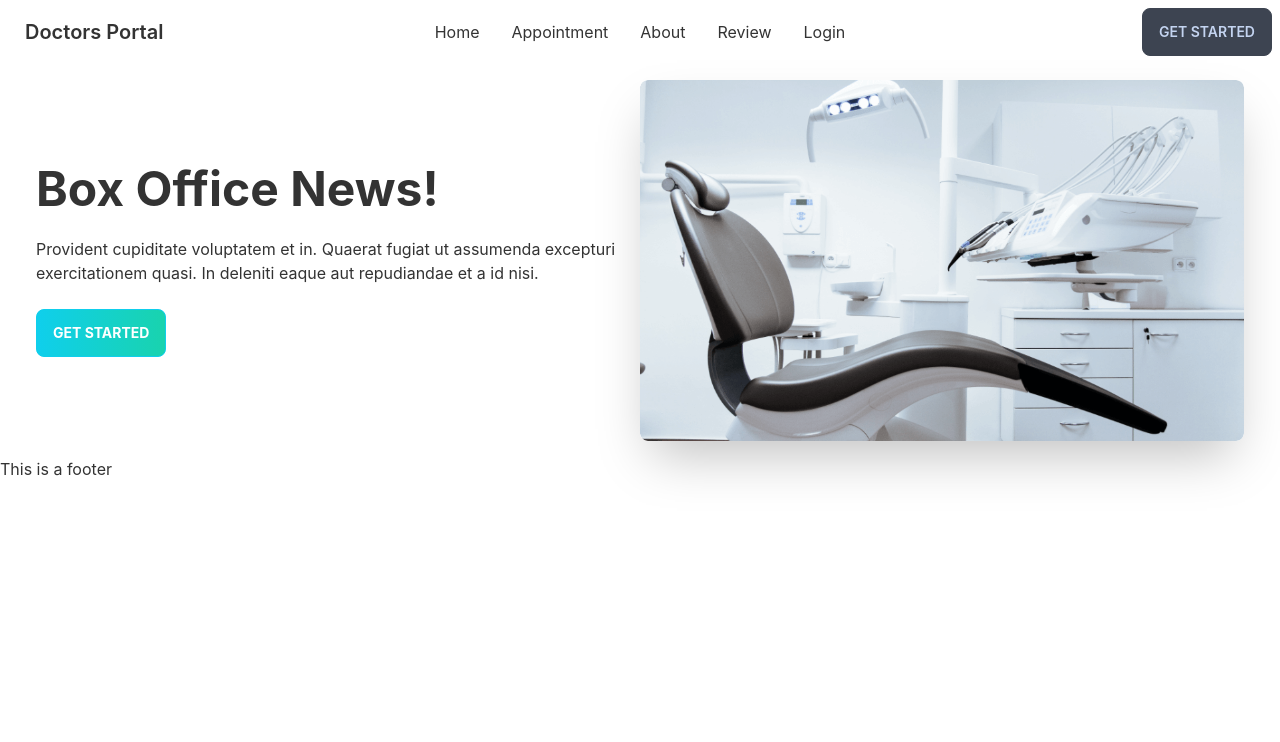
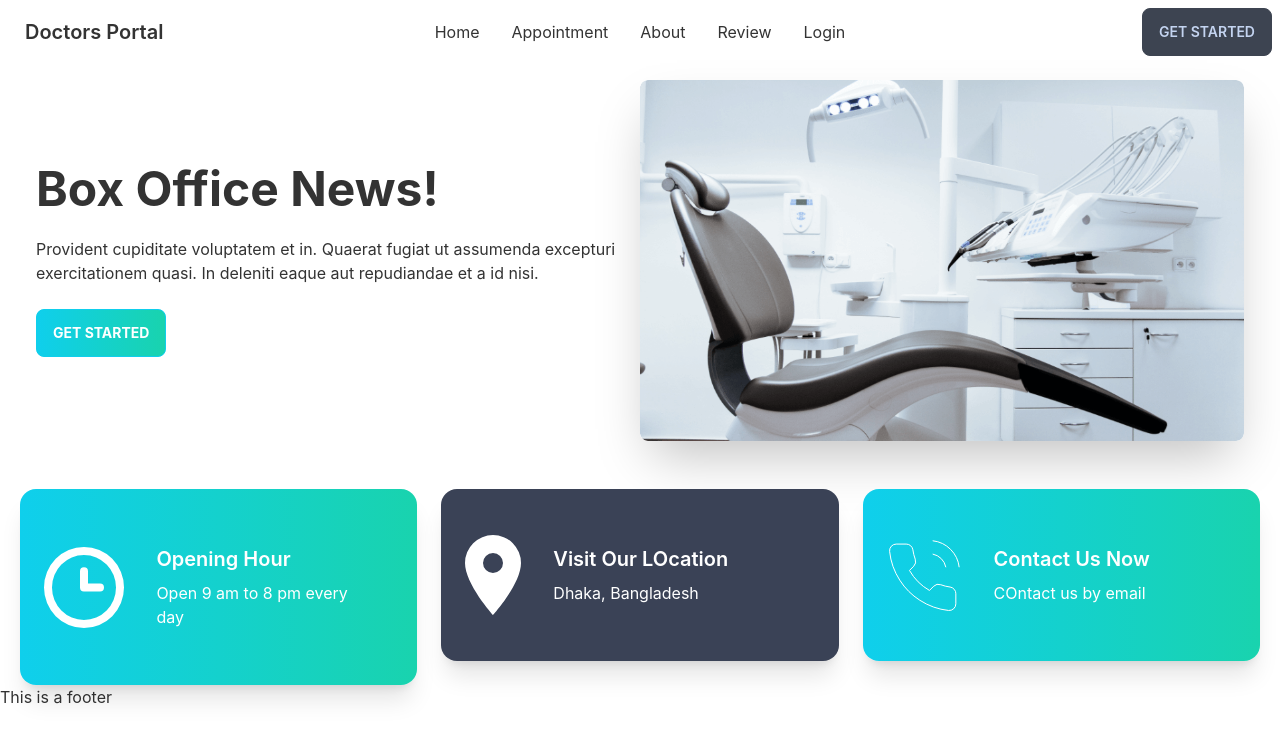
Before and after one commit to Sayeednayeem1/doctors-portal-client-side, a React (Create React App) app: page / in a window 1280 px wide. Shown: the top 742 px of the page. Built offline with nearby package versions, Linux system fonts and the light colour scheme.

Commit message:
added information to infocard component

```diff
--- a/src/pages/Home/Home/Home.js
+++ b/src/pages/Home/Home/Home.js
@@ -1,10 +1,12 @@
 import React from 'react';
 import Banner from '../Banner/Banner';
+import InfoCards from '../InfoCards/InfoCards';
 
 const Home = () => {
     return (
         <div className='mx-5'>
             <Banner />
+            <InfoCards />
         </div>
     );
 };
--- /dev/null
+++ b/src/pages/Home/InfoCards/InfoCard.js
@@ -0,0 +1,20 @@
+import React from 'react';
+
+const InfoCard = ({ card }) => {
+    const { name, details, icon, bgClass } = card;
+    return (
+        <div>
+            <div className={`card card-side shadow-xl p-6 text-white ${bgClass}`}>
+                <figure>
+                    <img src={icon} alt="Movie" />
+                </figure>
+                <div className="card-body">
+                    <h2 className="card-title">{name}</h2>
+                    <p>{details}</p>
+                </div>
+            </div>
+        </div>
+    );
+};
+
+export default InfoCard;
--- /dev/null
+++ b/src/pages/Home/InfoCards/InfoCards.js
@@ -0,0 +1,45 @@
+import React from 'react';
+import clock from '../../../assets/icons/clock.svg'
+import marker from '../../../assets/icons/marker.svg'
+import phone from '../../../assets/icons/phone.svg'
+import InfoCard from './InfoCard';
+
+const InfoCards = () => {
+
+    const cardData = [
+        {
+            id: 1,
+            name: "Opening Hour",
+            details: 'Open 9 am to 8 pm every day',
+            icon: clock,
+            bgClass: "bg-gradient-to-r from-primary to-secondary"
+        },
+        {
+            id: 2,
+            name: "Visit Our LOcation",
+            details: 'Dhaka, Bangladesh',
+            icon: marker,
+            bgClass: "bg-accent"
+        },
+        {
+            id: 3,
+            name: "Contact Us Now",
+            details: 'COntact us by email',
+            icon: phone,
+            bgClass: "bg-gradient-to-r from-primary to-secondary"
+        }
+    ]
+
+    return (
+        <div className='grid grid-cols-1 md:grid-cols-2 lg:grid-cols-3 gap-6 mt-8'>
+            {
+                cardData.map(card => <InfoCard
+                    key={card.id}
+                    card={card}
+                ></InfoCard>)
+            }
+        </div>
+    );
+};
+
+export default InfoCards;
```
